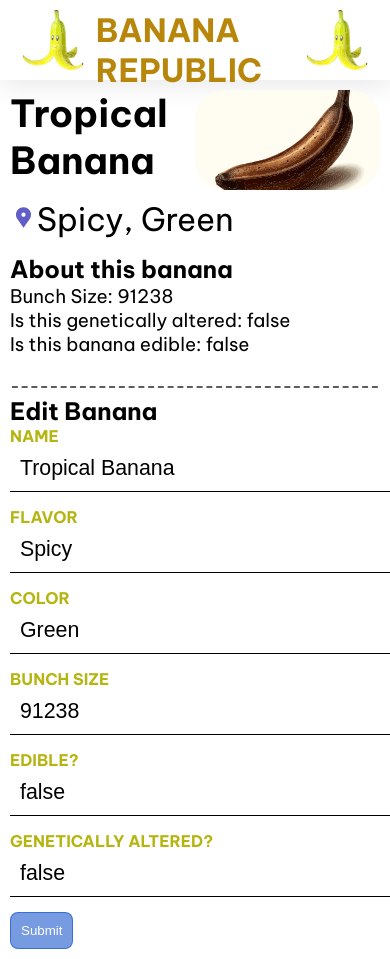
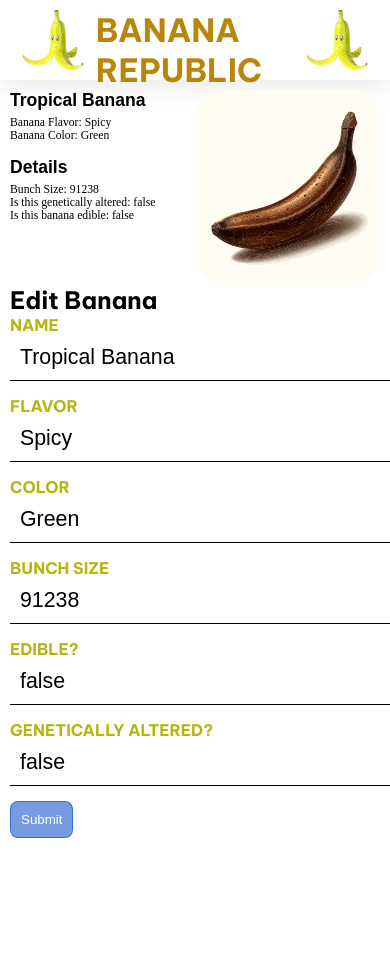
Before and after one commit to WigglyDon/banana-republic, an Angular app: page /details/1 in a window 390 px wide. Shown: the top 959 px of the page. After the commit the page ends 848 px from the top, so only its background shows below. Built offline with nearby package versions, Linux system fonts and the light colour scheme; data requests are answered from the project's data file.

Commit message:
make details more responsive

```diff
--- a/db.json
+++ b/db.json
@@ -2,8 +2,8 @@
   "bananas": [
     {
       "id": 0,
-      "name": "Banana",
-      "flavor": "Normal",
+      "name": "Detailz",
+      "flavor": "Pogisoft",
       "color": "Yellow",
       "photo": "../../assets/banana-logo.svg",
       "bunchSize": 5,
@@ -62,7 +62,7 @@
     },
     {
       "id": 6,
-      "name": "Space Banana",
+      "name": "????????",
       "flavor": "Exotic",
       "color": "Black",
       "photo": "../../assets/space_banana.svg",
@@ -522,9 +522,9 @@
     },
     {
       "id": 52,
-      "name": "Flying Banana",
+      "name": "LOLNANA",
       "flavor": "Exotic",
-      "color": "Yellow",
+      "color": "Looks like a dick",
       "photo": "../../assets/flying_banana.svg",
       "bunchSize": 10,
       "edible": false,
--- a/src/app/details/details.component.css
+++ b/src/app/details/details.component.css
@@ -1,34 +1,32 @@
 .banana-photo {
-  height: 100px;
+  height: 50vw;
   width: 50%;
   object-fit: cover;
   border-radius: 30px;
   float: right;
 }
 
+.banana-description {
+  font-family: serif;
+  margin-bottom: 15px;
+  font-size: 3vw
+}
 .banana-heading {
-  font-size: 28pt;
-  font-weight: bold;
+  font-family: sans-serif;
+  margin-bottom: 5px;
+}
+.banana-details {
+  font-family: serif;
   margin-bottom: 15px;
+  font-size: 3vw;
+}
+.details-heading {
+  font-family: sans-serif;
+  margin-bottom: 5px;
 }
 
-.banana-flavor::before {
-  content: url('../../assets/location-pin.svg') / '';
-}
-
-.banana-flavor {
-  font-size: 24pt;
-  margin-bottom: 15px;
-}
-
-.banana-features > .banana-heading {
-  color: var(--secondary-color);
-  font-size: 24pt;
-  margin-bottom: 15px;
-}
-
-.banana-features {
-  margin-bottom: 20px;
+.banana-info {
+  clear: both;
 }
 
 .banana-features li {
@@ -37,11 +35,6 @@
 
 li {
   list-style-type: none;
-}
-
-.banana-apply .section-heading {
-  font-size: 18pt;
-  margin-bottom: 15px;
 }
 
 label, input {
@@ -63,9 +56,3 @@
   border-left: none;
   border-bottom: solid .3px;
 }
-@media (max-width: 1024px) {
-  .listing-photo {
-    width: 100%;
-    height: 400px
-  }
-}
--- a/src/app/details/details.component.ts
+++ b/src/app/details/details.component.ts
@@ -16,20 +16,15 @@
     <img class="banana-photo" [src]="banana?.photo" alt="missing picture"/>
     <section class="banana-description">
       <h2 class="banana-heading">{{banana?.name}}</h2>
-      <p class="banana-flavor">{{banana?.flavor}}, {{banana?.color}}</p>
+      <p class="banana-flavor">Banana Flavor: {{banana?.flavor}}</p>
+      <p class="banana-color">Banana Color: {{banana?.color}}</p>
     </section>
-    <section class="banana-features">
-      <h2 class="section-heading">About this banana</h2>
-      <ul>
+    <section class="banana-details">
+      <h2 class="details-heading">Details</h2>
         <li>Bunch Size: {{banana?.bunchSize}}</li>
         <li>Is this genetically altered: {{banana?.geneticallyAltered}}</li>
         <li>Is this banana edible: {{banana?.edible}}</li>
-      </ul>
     </section>
-
-    <!--  -->
-    <div>--------------------------------------</div>
-    <!--  -->
 
     <section class="banana-info">
       <h2 class="section-heading">Edit Banana</h2>
```
